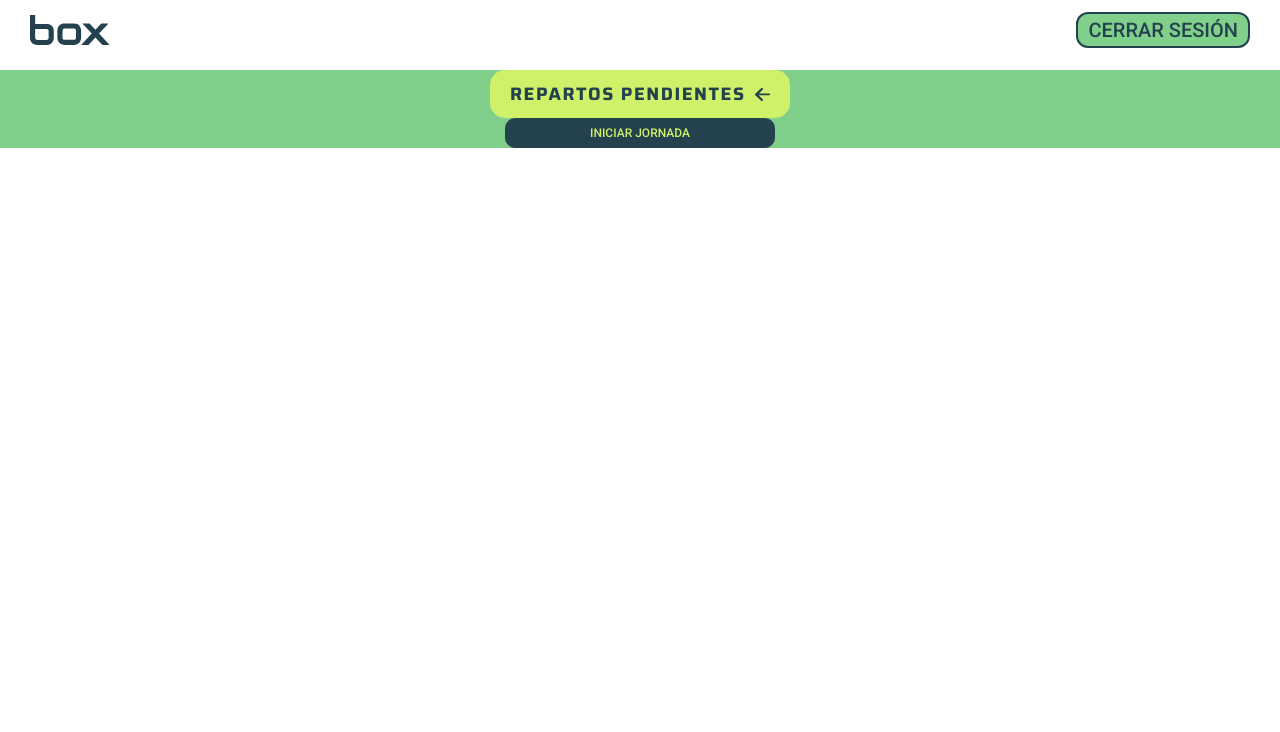
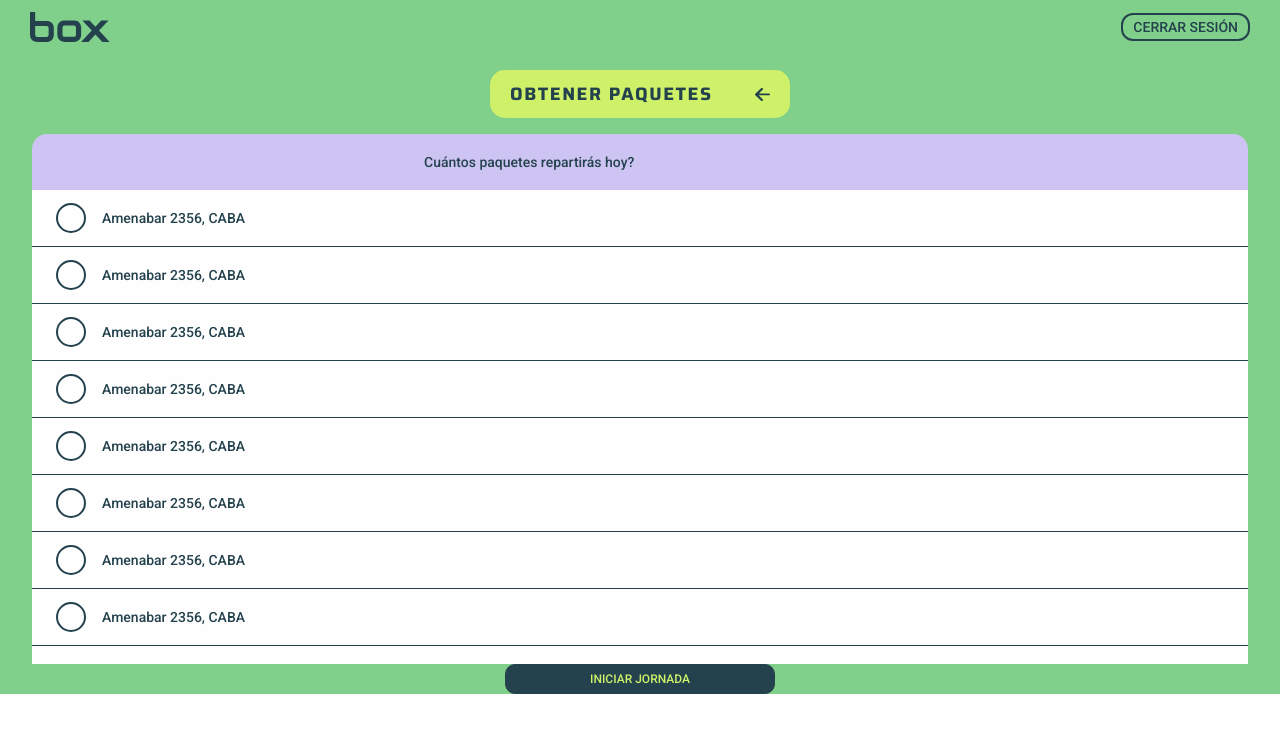
Before and after one commit to GermanCuevas/box-client, a Next.js app: page /get-packages in a window 1280 px wide. Shown: the top 732 px of the page. Built offline with nearby package versions, Linux system fonts and the light colour scheme.

Commit message:
feat: modified get packages

```diff
--- a/src/app/get-packages/page.tsx
+++ b/src/app/get-packages/page.tsx
@@ -1,20 +1,44 @@
-'client'
+'use client'
 
+import Address from '@/commons/Address'
 import ButtomBottom from '@/commons/ButtomBottom'
+import BoxTitle from '@/commons/BoxTitle'
 import LemmonButton from '@/commons/LemmonButton'
+import Header from '@/components/Header'
 import React from 'react'
+import { ChevronDownBig } from '@/commons/Icons'
 
 export default function GetPackages() {
   return (
     <div className=" bg-lightGreen ">
-      <div className="flex justify-center">
-        <LemmonButton />
+      <Header />
+      <div className="flex justify-center mb-4">
+        <LemmonButton title={'obtener paquetes'} />
       </div>
-
-      <ButtomBottom
-        titleButtom={'INICIAR JORNADA'}
-        buttonClassName={'bg-darkGreen text-lemonGreen'}
-      />
+      <div className="ml-8 mr-8 bg-lightGreen max-h-[450px] text-sm">
+        <BoxTitle
+          titleBox={'Cuántos paquetes repartirás hoy?'}
+          titleBoxClasses={'ml-6'}
+          boxClasses={'ml-2 mr-2'}
+        />
+        <Address />
+        <Address />
+        <Address />
+        <Address />
+        <Address />
+        <Address />
+        <Address />
+        <Address />
+        <div className="bg-white flex justify-center items-center rounded-b-[15px] h-[3rem]">
+          <ChevronDownBig />
+        </div>
+      </div>
+      <div className="bg-lightGreen">
+        <ButtomBottom
+          titleButtom={'iniciar jornada'}
+          buttonClassName={'bg-darkGreen text-lemonGreen mb-6 mt-20'}
+        />
+      </div>
     </div>
   )
 }
--- a/src/app/layout.tsx
+++ b/src/app/layout.tsx
@@ -1,7 +1,6 @@
 import type { Metadata } from 'next'
 import './globals.css'
 import { roboto } from '../../public/fonts/fonts'
-import Header from '@/components/Header'
 
 export const metadata: Metadata = {
   title: 'Create Next App',
@@ -11,10 +10,7 @@ export const metadata: Metadata = {
 export default function RootLayout({ children }: { children: React.ReactNode }) {
   return (
     <html lang="en">
-      <body className={`${roboto.className} antialiased`}>
-        <Header />
-        {children}
-      </body>
+      <body className={`${roboto.className} antialiased`}>{children}</body>
     </html>
   )
 }
--- a/src/commons/Address.tsx
+++ b/src/commons/Address.tsx
@@ -9,7 +9,9 @@ export default function Address({ status, onClickButton }: address) {
   return (
     <div className="bg-white flex justify-start items-center border-b-[1px] border-darkGreen">
       <div
-        className={'w-[30rem] h-[3.5rem] flex items-center gap-x-4 ml-6 font-Roboto text-darkGreen'}
+        className={
+          'w-[30rem] h-[3.5rem] flex  items-center gap-x-4 ml-6 font-Roboto text-darkGreen'
+        }
         onClick={() => onClickButton?.()}
       >
         {status ? (
@@ -22,7 +24,6 @@ export default function Address({ status, onClickButton }: address) {
         ) : (
           <CheckOff classNameCheck="border-darkGreen border-[2px] w-[30px] h-[30px]" />
         )}
-
         <h2>Amenabar 2356, CABA</h2>
       </div>
     </div>
--- a/src/commons/Icons.tsx
+++ b/src/commons/Icons.tsx
@@ -10,8 +10,8 @@ export function CheckOK({ width, height, color, classNameCheck }: check) {
     <div className={classNameCheck}>
       <svg
         xmlns="http://www.w3.org/2000/svg"
-        width={width || '24'}
-        height={height || '24'}
+        width={width || '20'}
+        height={height || '20'}
         viewBox="0 0 24 24"
         fill={color || 'rgba(0, 0, 0, 1)'}
         transform=""
--- a/src/commons/LogoutButton.tsx
+++ b/src/commons/LogoutButton.tsx
@@ -8,7 +8,7 @@ interface LogoutButtonProps {
 export default function LogoutButton({ text, classNameButton }: LogoutButtonProps) {
   return (
     <button
-      className={`bg-lightGreen text-xl text-darkGreen rounded-xl border-darkGreen border-2 ${classNameButton}`}
+      className={`bg-lightGreen text-sm text-darkGreen rounded-xl border-darkGreen border-2 ${classNameButton}`}
     >
       {text}
     </button>
```
